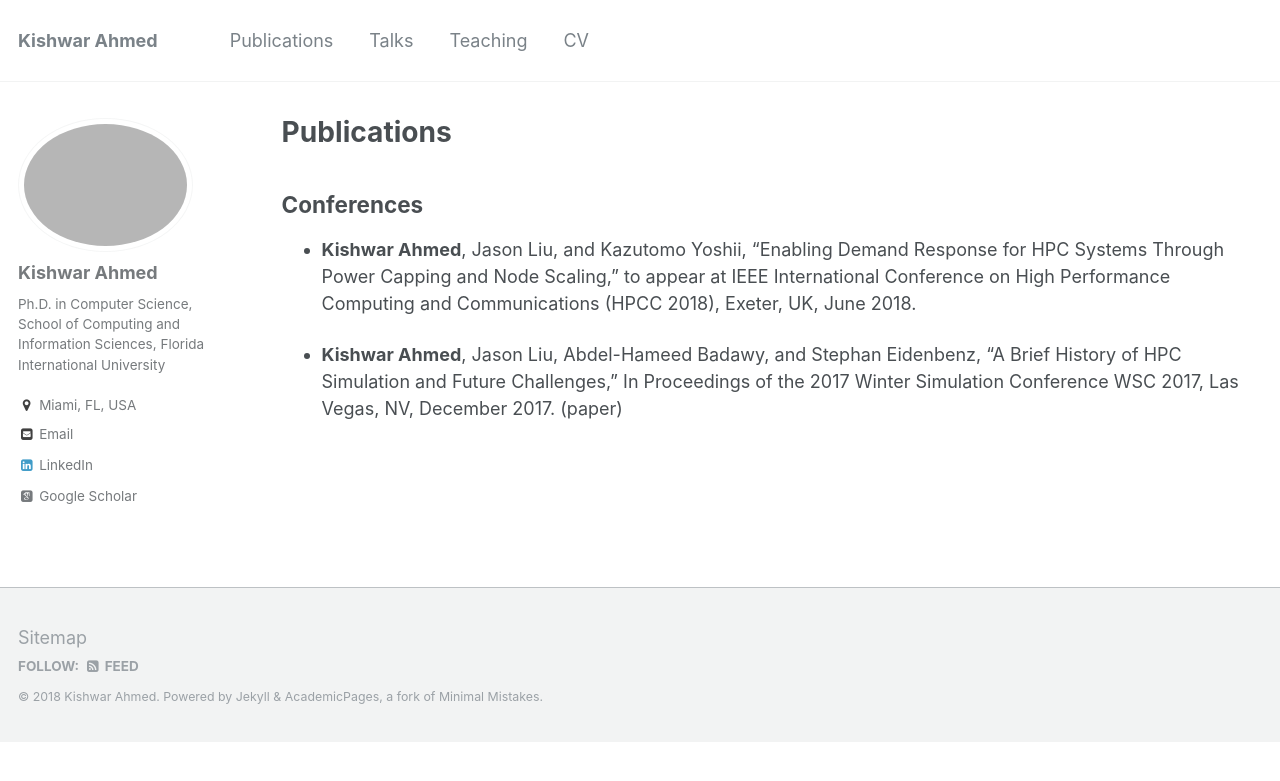
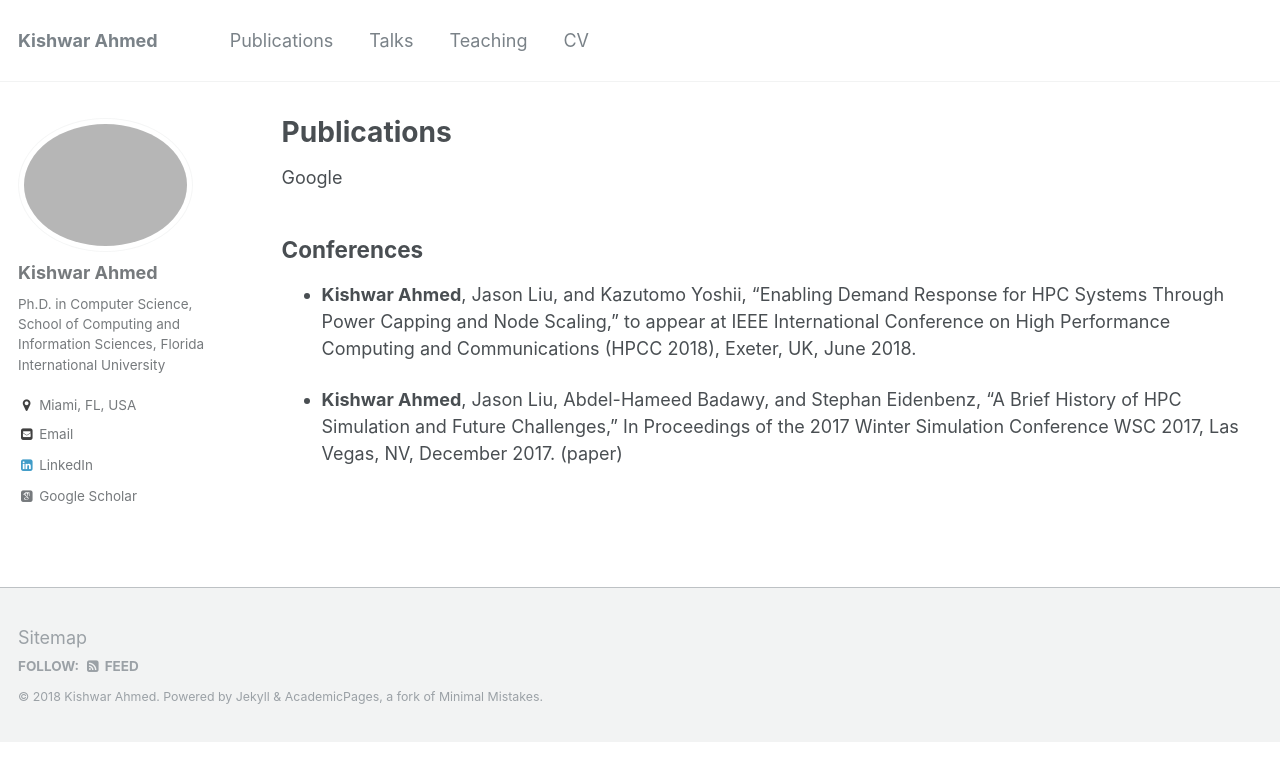
Before and after one commit to kishwarbd/kishwarbd.github.io, a Jekyll site: the page built from _pages/publications.md, in a window 1280 px wide. Shown: the top 781 px of the page. Built offline with Jekyll 4.4.1, drawn with Linux system fonts in a browser that asks for light colours; some web fonts are replaced.

Commit message:
updates.

```diff
--- a/_pages/publications.md
+++ b/_pages/publications.md
@@ -4,9 +4,10 @@ title: "Publications"
 permalink: /publications/
 author_profile: true
 ---
+[Google](https://www.google.com)
 
 ## Conferences
 
 * **Kishwar Ahmed**, Jason Liu, and Kazutomo Yoshii, “Enabling Demand Response for HPC Systems Through Power Capping and Node Scaling,” to appear at IEEE International Conference on High Performance Computing and Communications (HPCC 2018), Exeter, UK, June 2018.
 
-* **Kishwar Ahmed**, Jason Liu, Abdel-Hameed Badawy, and Stephan Eidenbenz, “A Brief History of HPC Simulation and Future Challenges,” In Proceedings of the 2017 Winter Simulation Conference [WSC 2017](http://buet.ac.bd), Las Vegas, NV, December 2017. [(paper)](https://ieeexplore.ieee.org/document/8247804)
+* **Kishwar Ahmed**, Jason Liu, Abdel-Hameed Badawy, and Stephan Eidenbenz, “A Brief History of HPC Simulation and Future Challenges,” In Proceedings of the 2017 Winter Simulation Conference [WSC 2017](http://meetings2.informs.org/wordpress/wsc2017/), Las Vegas, NV, December 2017. [(paper)](https://ieeexplore.ieee.org/document/8247804)
```
